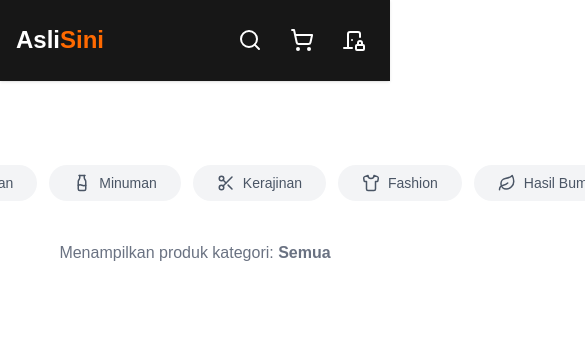
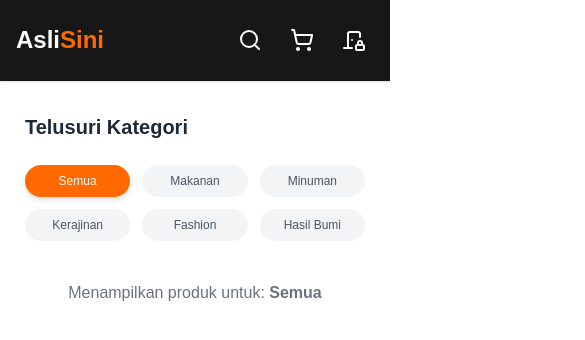
Before and after one commit to ruspian/umkm-desa, a Next.js app: page / in a window 390 px wide. Shown: the top 340 px of the page, 585 px wide, since content can reach past the window. Built offline with nearby package versions, Linux system fonts and the light colour scheme.

Commit message:
uhab kategori ke server side

```diff
--- a/app/(public)/page.tsx
+++ b/app/(public)/page.tsx
@@ -1,9 +1,29 @@
-import KategoryClient from "@/components/KategoriClient";
+import KategoriFilter from "@/components/KategoriFilter";
+import { KategoriType } from "@/types/category";
 
-export default function Home() {
+interface HomeProps {
+  searchParams: { kategori?: string };
+}
+
+export default async function HomePage({ searchParams }: HomeProps) {
+  const params = await searchParams;
+  // Ambil kategori dari URL
+  const activeCategory = (params.kategori as KategoriType) || "Semua";
+
   return (
-    <>
-      <KategoryClient />
-    </>
+    <main className="flex flex-col items-center justify-center max-w-7xl mx-auto px-4 w-full">
+      <section>
+        <h2 className="text-xl font-bold mt-8 text-gray-800 dark:text-orange-500">
+          Telusuri Kategori
+        </h2>
+        <KategoriFilter />
+      </section>
+
+      <section className="mt-4">
+        <p className="text-gray-500">
+          Menampilkan produk untuk: <strong>{activeCategory}</strong>
+        </p>
+      </section>
+    </main>
   );
 }
--- a/components/KategoriClient.tsx
+++ /dev/null
@@ -1,31 +0,0 @@
-"use client";
-
-import { KategoriType } from "@/types/category";
-import { useState } from "react";
-import KategoriFilter from "./KategoriFilter";
-
-export default function KategoryClient() {
-  const [activeCategory, setActiveCategory] = useState<KategoriType>("Semua");
-
-  return (
-    <main className="flex items-center flex-col justify-center max-w-7xl mx-auto px-4">
-      <section>
-        <h2 className="text-xl font-bold  mt-8 text-background dark:text-orange-500">
-          Telusuri Kategori
-        </h2>
-        <KategoriFilter
-          selectedCategory={activeCategory}
-          onSelectCategory={setActiveCategory}
-        />
-      </section>
-
-      {/* Grid Produk nanti di bawah sini */}
-      <section className="mt-4">
-        <p className="text-gray-500">
-          Menampilkan produk kategori: <strong>{activeCategory}</strong>
-        </p>
-        {/* <ProductGrid category={activeCategory} /> */}
-      </section>
-    </main>
-  );
-}
--- a/components/KategoriFilter.tsx
+++ b/components/KategoriFilter.tsx
@@ -1,35 +1,43 @@
 "use client";
 
 import { KategoriIcon, KategoriType } from "@/types/category";
-import React from "react";
+import { useRouter, useSearchParams } from "next/navigation";
 
-interface CategoryFilterProps {
-  selectedCategory: KategoriType;
-  onSelectCategory: (category: KategoriType) => void;
-}
+const KategoriFilter = () => {
+  const router = useRouter();
+  const searchParams = useSearchParams();
 
-const KategoriFilter: React.FC<CategoryFilterProps> = ({
-  selectedCategory,
-  onSelectCategory,
-}) => {
+  const activeCategory =
+    (searchParams.get("kategori") as KategoriType) || "Semua";
+
+  const handleFilter = (name: KategoriType) => {
+    if (name === "Semua") {
+      router.push("/");
+    } else {
+      router.push(`?kategori=${name}`);
+    }
+  };
+
   return (
-    <div className="flex items-center gap-3 overflow-x-auto py-6 no-scrollbar">
+    <div className="grid grid-cols-3 md:flex items-center  gap-3 overflow-x-auto py-6 no-scrollbar">
       {KategoriIcon.map((category) => {
         const IconComponent = category.icon; // ambil iconnya
+        const isActive = activeCategory === category.name;
         return (
           <button
             key={category.name}
-            onClick={() => onSelectCategory(category.name)}
-            className={`px-6 py-2 rounded-full whitespace-nowrap text-sm font-medium transition-all flex gap-2 items-center justify-center
+            onClick={() => handleFilter(category.name)}
+            className={`px-6 py-2 rounded-full whitespace-nowrap text-xs md:text-sm  font-medium transition-all flex gap-2 items-center justify-center
             ${
-              selectedCategory === category.name
+              isActive
                 ? "bg-orange-500 text-white shadow-md"
                 : "bg-gray-100 text-gray-600 hover:bg-gray-200"
             }`}
           >
             <IconComponent
               size={18}
-              strokeWidth={selectedCategory === category.name ? 2.5 : 2}
+              strokeWidth={isActive ? 2.5 : 2}
+              className="hidden md:block"
             />
             <span>{category.name}</span>
           </button>
```
